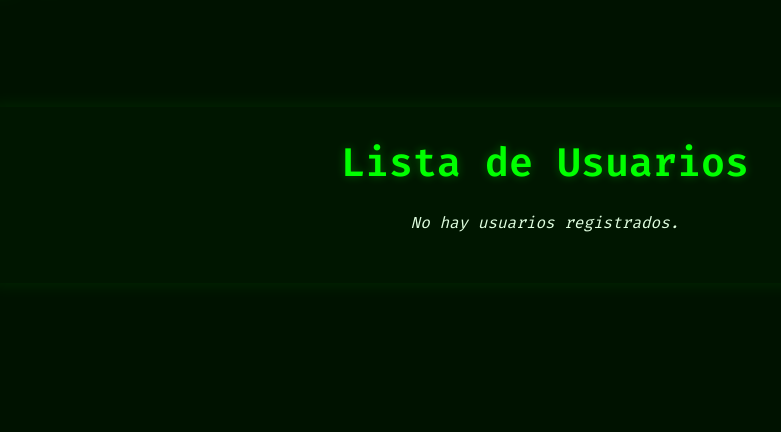
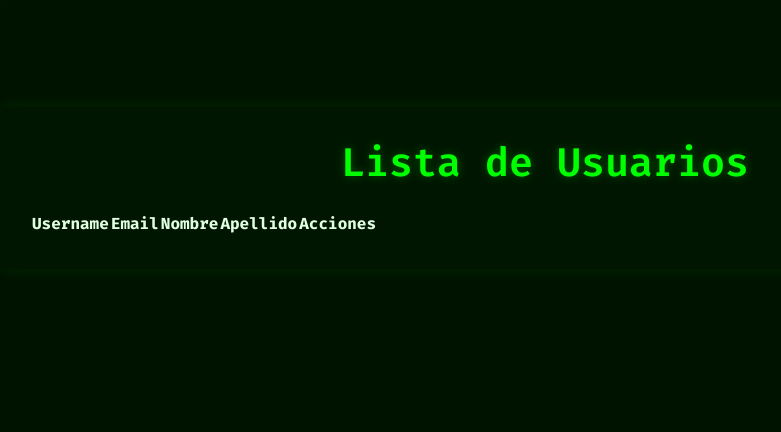
Before and after one commit to ulicseg/ProyectoFinal, a Django app: page /usuario/ in a window 1280 px wide. Shown: the part 63-495 px from the top of the page, without its empty margins (95-876 px from the left). Run offline with Django 5.2, Linux system fonts and the light colour scheme; the visitor is signed in with stand-in values (Sample User, id 1); data comes from the database, SQL or seed files in the repository; lists and menus that the app fills with data are empty.

Commit message:
Arreglos de accesos no permitidos por user registrado

```diff
--- a/blog/apps/posts/models.py
+++ b/blog/apps/posts/models.py
@@ -20,7 +20,7 @@ class Post(models.Model):
     activo = models.BooleanField(default=True)
     categoria = models.ForeignKey(Categoria, on_delete=models.SET_NULL, null=True, blank=True)
     imagen = models.ImageField(null=True,blank=True,upload_to='media', default='static/post_default.jpg')
-    publicado = models.BooleanField(default=timezone.now)
+    publicado = models.DateTimeField(default=timezone.now)
     autor = models.ForeignKey(settings.AUTH_USER_MODEL, on_delete=models.CASCADE, null=True)
 
     class Meta:
--- a/blog/apps/usuario/views.py
+++ b/blog/apps/usuario/views.py
@@ -2,7 +2,7 @@ from .forms import RegistroUsuarioForm, CambiarRolForm
 from django.contrib.auth.views import LoginView
 from django.views.generic import CreateView, ListView, DeleteView, UpdateView
 from django.contrib import messages
-from django.shortcuts import redirect, get_object_or_404
+from django.shortcuts import redirect, get_object_or_404, render
 from django.urls import reverse, reverse_lazy
 from django.contrib.auth.models import Group
 from django.views import View
@@ -56,12 +56,19 @@ class UsuarioListView(LoginRequiredMixin, UserPassesTestMixin, ListView):
         return self.request.user.is_superuser or self.request.user.groups.filter(name__in=['Administrador', 'Colaborador']).exists()
 
     def handle_no_permission(self):
-        raise PermissionDenied("No tienes permiso para ver esta página.")
+        return render(self.request, self.template_name, {
+            'unauthorized': True
+        })
 
     def get_queryset(self):
         queryset = super().get_queryset()
         queryset = queryset.exclude(is_superuser=True)
         return queryset
+
+    def get_context_data(self, **kwargs):
+        context = super().get_context_data(**kwargs)
+        context['is_authorized'] = self.test_func()
+        return context
 
 class UsuarioDetailView(LoginRequiredMixin,ListView):
     model = Usuario
@@ -107,8 +114,8 @@ class UsuarioUpdateView(LoginRequiredMixin, UpdateView):
 class EditarPerfilView(LoginRequiredMixin, UpdateView):
     model = Usuario
     template_name = 'usuario/editar_perfil.html'
-    fields = ['username', 'email', 'first_name', 'last_name']
-    success_url = reverse_lazy('apps.usuario:perfil')
+    fields = ['username', 'email', 'first_name', 'last_name', 'imagen']  # Añadí 'imagen' aquí
+    success_url = reverse_lazy('index')  # Cambiado a 'index' o la página que prefieras
 
     def get_object(self, queryset=None):
         return self.request.user
--- a/blog/blog/configuraciones/settings.py
+++ b/blog/blog/configuraciones/settings.py
@@ -98,7 +98,7 @@ DATABASES = {
         'ENGINE': 'django.db.backends.mysql',
            'NAME': 'base_proyecto',
            'USER': 'root',
-           'PASSWORD': 'root',
+           'PASSWORD': '1234',
            'HOST': 'localhost',  # O la dirección de tu servidor MySQL
            'PORT': '3306',       # Puerto por defecto de MySQL
     }
--- a/blog/templates/comentario/crear_comentario.html
+++ b/blog/templates/comentario/crear_comentario.html
@@ -12,7 +12,7 @@
                         <span class="comment-date">{{ comentario.fecha|date:"d/m/Y H:i" }}</span>
                     </div>
                     <p class="comment-text">{{ comentario.texto }}</p>
-                    {% if user.is_superuser or comentario.usuario == user %}
+                    {% if user.is_superuser or user|has_group:"Colaborador" or comentario.usuario == user %}
                         <a href="{% url 'apps.comentario:comentario_confirm_delete' pk=comentario.pk %}" class="delete-comment-btn">Eliminar</a>
                     {% endif %}
                 </div>
--- a/blog/templates/posts/posts_individual.html
+++ b/blog/templates/posts/posts_individual.html
@@ -109,7 +109,7 @@
                 {{ post.texto|safe }}
             </div>
 
-            {% if user.is_superuser or request.user|has_group:'Colaborador' %}
+            {% if user.is_superuser or user|has_group:'Colaborador' or post.autor == user %}
             <div class="post-actions">
                 <a href="{% url 'apps.posts:post_update' pk=post.id %}" class="post-action-btn">Modificar Post</a>
                 <a href="{% url 'apps.posts:post_delete' pk=post.id %}" class="post-action-btn">Eliminar Post</a>
--- a/blog/templates/usuario/usuario_list.html
+++ b/blog/templates/usuario/usuario_list.html
@@ -1,5 +1,6 @@
 {% extends 'base.html' %}
 {% load static %}
+{% load colaborador_tags %}
 
 {% block title %}CyberShield - Lista de Usuarios{% endblock %}
 
@@ -19,7 +20,6 @@
         color: var(--primary-color);
         font-size: 2.5rem;
         margin-bottom: 1.5rem;
-        text-align: center;
         text-shadow: 0 0 10px rgba(0, 255, 0, 0.3);
     }
     .user-list {
@@ -102,57 +102,50 @@
         text-align: center;
         font-style: italic;
     }
+    .unauthorized-message {
+        color: var(--text-color);
+        font-size: 1.5rem;
+        text-align: center;
+        margin-top: 100px;
+    }
 </style>
 {% endblock %}
 
 {% block content %}
-<div class="container user-list-container">
-    <h1 class="user-list-title">Lista de Usuarios</h1>
-    {% if usuarios %}
-        <ul class="user-list">
-            {% for usuario in usuarios %}
-                <li class="user-item">
-                    <div class="user-info">
-                        <span class="user-name">{{ usuario.username }}</span>
-                        <span class="user-email">{{ usuario.email }}</span>
-                    </div>
-                    <div class="user-type">
-                        {% if usuario.groups.all %}
-                            {% for group in usuario.groups.all %}
-                                {% if group.name == 'Colaborador' %}
-                                    <span class="badge bg-success">Colaborador</span>
-                                {% elif group.name == 'Registrado' %}
-                                    <span class="badge bg-info">Registrado</span>
-                                {% endif %}
-                            {% endfor %}
-                        {% else %}
-                            <span class="badge bg-secondary">Sin grupo</span>
-                        {% endif %}
-                    </div>
-                    <div class="user-actions">
-                        <a href="{% url 'apps.usuario:usuario_update' usuario.id %}" class="btn-update">
-                            <i class="fas fa-edit"></i> Modificar
-                        </a>
-                        <a href="{% url 'apps.usuario:usuario_delete' usuario.id %}" class="btn-delete">
-                            <i class="fas fa-trash-alt"></i> Eliminar
-                        </a>
-                        <form method="post" action="{% url 'apps.usuario:cambiar_rol' usuario.id %}" class="d-inline">
-                            {% csrf_token %}
-                            <select name="rol" class="role-select" onchange="this.form.submit()">
-                                <option value="">Rol actual</option>
-                                <option value="Registrado" {% if 'Registrado' in usuario.groups.all|stringformat:"s" %}selected{% endif %}>Registrado</option>
-                                <option value="Colaborador" {% if 'Colaborador' in usuario.groups.all|stringformat:"s" %}selected{% endif %}>Colaborador</option>
-                            </select>
-                            <button type="submit" class="btn-change-role">
-                                <i class="fas fa-user-tag"></i> Cambiar rol
-                            </button>
-                        </form>
-                    </div>
-                </li>
-            {% endfor %}
-        </ul>
+<div class="container">
+    {% if is_authorized %}
+        <div class="user-list-container">
+            <h1 class="user-list-title text-center">Lista de Usuarios</h1>
+            <table class="user-table">
+                <thead>
+                    <tr>
+                        <th>Username</th>
+                        <th>Email</th>
+                        <th>Nombre</th>
+                        <th>Apellido</th>
+                        <th>Acciones</th>
+                    </tr>
+                </thead>
+                <tbody>
+                    {% for usuario in usuarios %}
+                    <tr>
+                        <td>{{ usuario.username }}</td>
+                        <td>{{ usuario.email }}</td>
+                        <td>{{ usuario.first_name }}</td>
+                        <td>{{ usuario.last_name }}</td>
+                        <td>
+                            <a href="{% url 'apps.usuario:usuario_update' pk=usuario.pk %}" class="user-action-btn">Editar</a>
+                            <a href="{% url 'apps.usuario:usuario_delete' pk=usuario.pk %}" class="user-action-btn">Eliminar</a>
+                        </td>
+                    </tr>
+                    {% endfor %}
+                </tbody>
+            </table>
+        </div>
     {% else %}
-        <p class="no-users">No hay usuarios registrados.</p>
+        <div class="unauthorized-message">
+            <h1 class="unauthorized-message">Solo usuarios con permisos pueden acceder a esta página</h1>
+        </div>
     {% endif %}
 </div>
 {% endblock %}
```
Also changed, not shown: blog/apps/posts/views.py (+12 -8 lines), blog/templates/posts/categoria_confirm_delete.html (+13 -0 lines), blog/templates/posts/eliminar_post.html (+12 -0 lines), blog/templates/posts/modificar_post.html (+13 -0 lines), blog/media/media/1_qzgnaN1.png (added), blog/media/media/antivirus.jpeg (added), blog/media/media/antivirus_e465KPq.jpeg (added), blog/media/media/seguridaddigital.jpeg (added).
